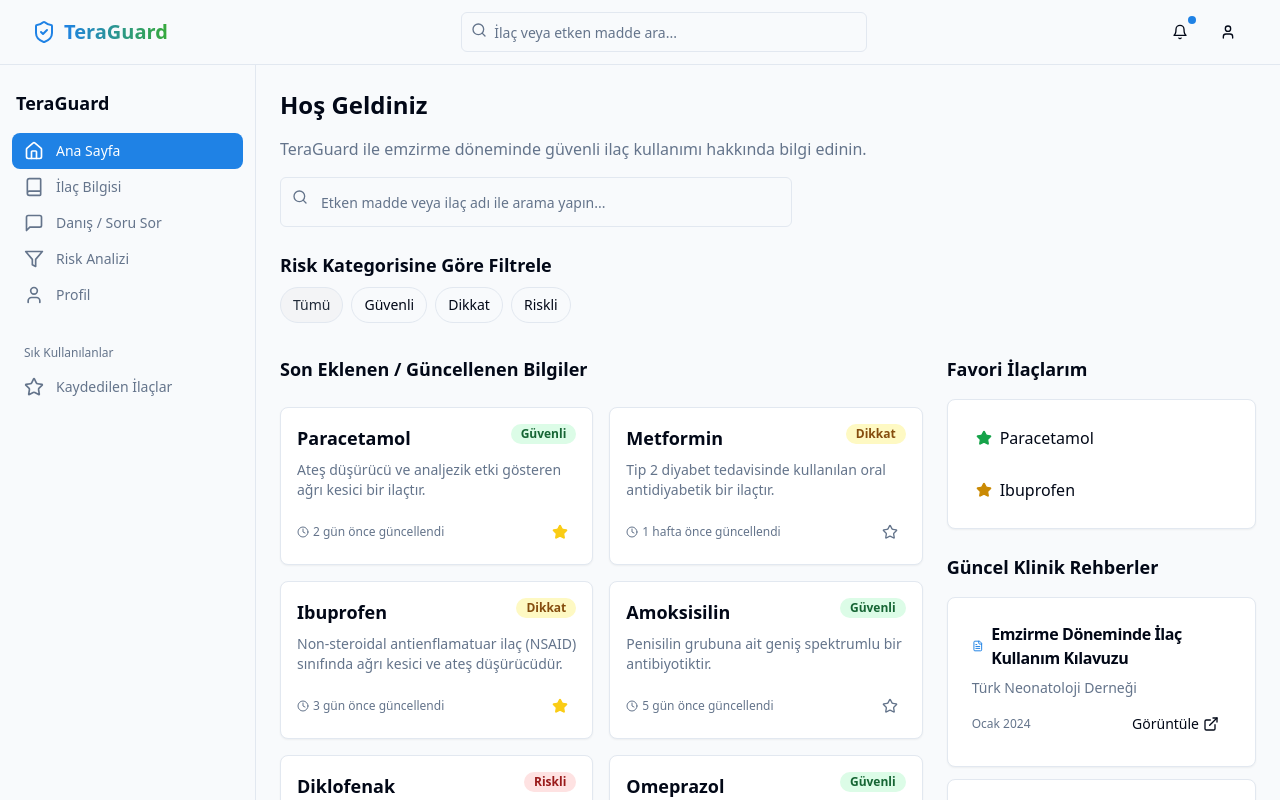
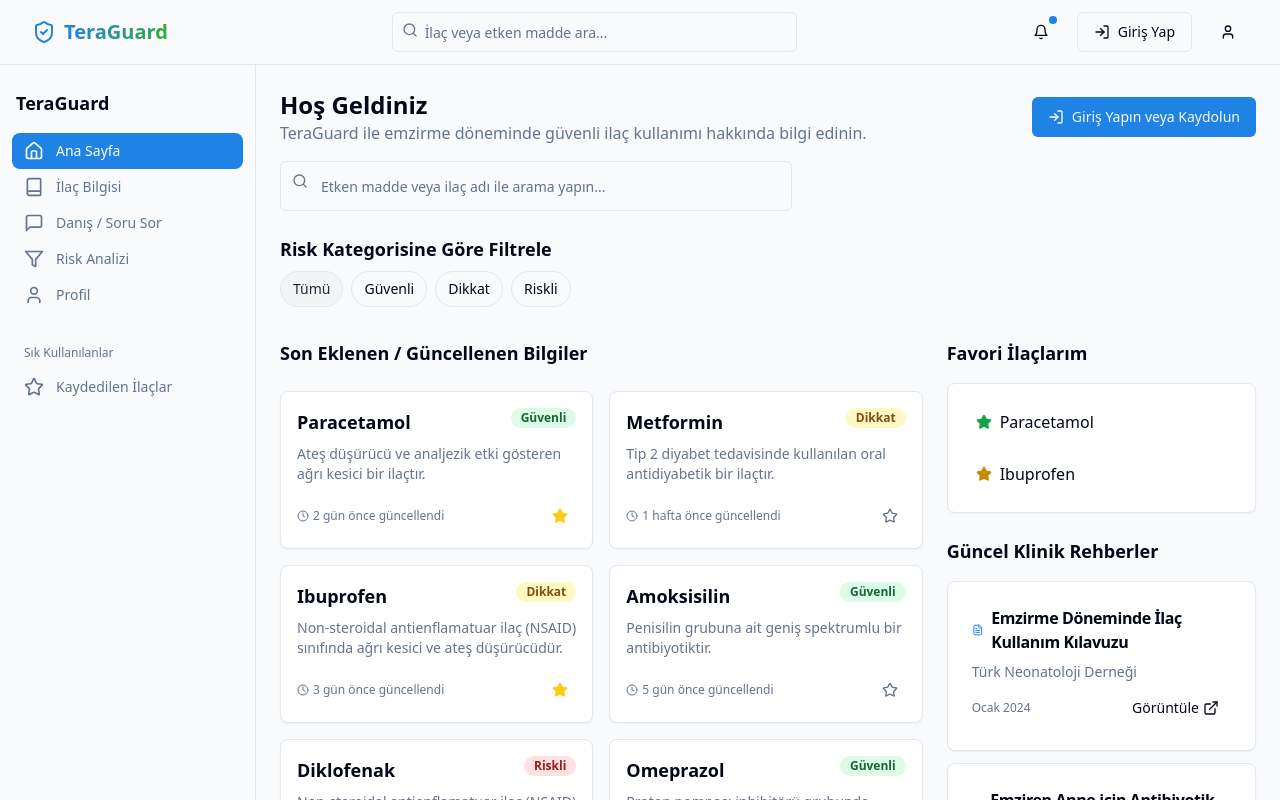
Before and after one commit to Klyc-ecz/tera-guard, a React (Vite) app: page / in a window 1280 px wide. Shown: the top 800 px of the page. Built offline with nearby package versions, Linux system fonts and the light colour scheme.

Commit message:
Refactor: Update UI components
Update UI components to improve accessibility and visual appearance.

```diff
--- a/src/components/layout/Navbar.tsx
+++ b/src/components/layout/Navbar.tsx
@@ -1,7 +1,7 @@
 
 import React from "react";
 import { Link } from "react-router-dom";
-import { Search, Bell, User, ShieldCheck } from "lucide-react";
+import { Search, Bell, User, ShieldCheck, LogIn } from "lucide-react";
 import { Button } from "@/components/ui/button";
 import { Input } from "@/components/ui/input";
 
@@ -28,11 +28,19 @@ const Navbar = () => {
           />
         </div>
 
-        <div className="flex items-center gap-2">
+        <div className="flex items-center gap-4">
           <Button variant="ghost" size="icon" className="relative">
             <Bell className="h-5 w-5" />
             <span className="absolute top-1 right-1 w-2 h-2 bg-primary rounded-full"></span>
           </Button>
+
+          <Link to="/login">
+            <Button variant="outline" className="flex items-center gap-2">
+              <LogIn className="h-4 w-4" />
+              <span className="hidden sm:inline">Giriş Yap</span>
+            </Button>
+          </Link>
+
           <Link to="/profile">
             <Button variant="ghost" size="icon">
               <User className="h-5 w-5" />
--- a/src/pages/Index.tsx
+++ b/src/pages/Index.tsx
@@ -6,6 +6,9 @@ import RiskCategoryFilter from "@/components/dashboard/RiskCategoryFilter";
 import RecentDrugCard from "@/components/dashboard/RecentDrugCard";
 import FavoritesList, { FavoriteItem } from "@/components/dashboard/FavoritesList";
 import GuidelineCard from "@/components/dashboard/GuidelineCard";
+import { Link } from "react-router-dom";
+import { Button } from "@/components/ui/button";
+import { LogIn } from "lucide-react";
 
 type RiskCategory = "all" | "safe" | "caution" | "danger";
 
@@ -108,10 +111,20 @@ const Index = () => {
     <Layout>
       <div className="space-y-8">
         <div className="space-y-4">
-          <h1 className="text-2xl font-bold">Hoş Geldiniz</h1>
-          <p className="text-muted-foreground">
-            TeraGuard ile emzirme döneminde güvenli ilaç kullanımı hakkında bilgi edinin.
-          </p>
+          <div className="flex flex-col gap-2 sm:flex-row sm:justify-between sm:items-center">
+            <div>
+              <h1 className="text-2xl font-bold">Hoş Geldiniz</h1>
+              <p className="text-muted-foreground">
+                TeraGuard ile emzirme döneminde güvenli ilaç kullanımı hakkında bilgi edinin.
+              </p>
+            </div>
+            <Link to="/login">
+              <Button className="flex items-center gap-2">
+                <LogIn className="h-4 w-4" />
+                <span>Giriş Yapın veya Kaydolun</span>
+              </Button>
+            </Link>
+          </div>
 
           <SearchBar />
 
```
